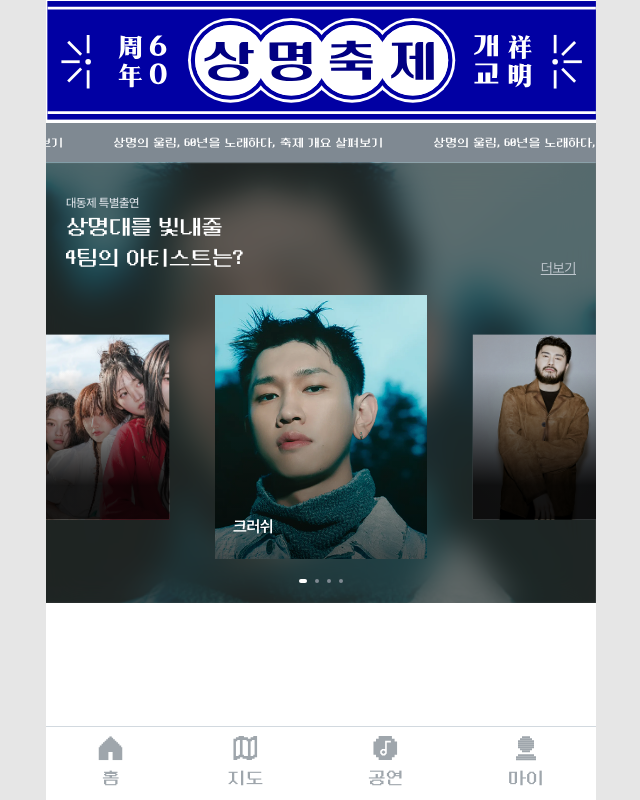
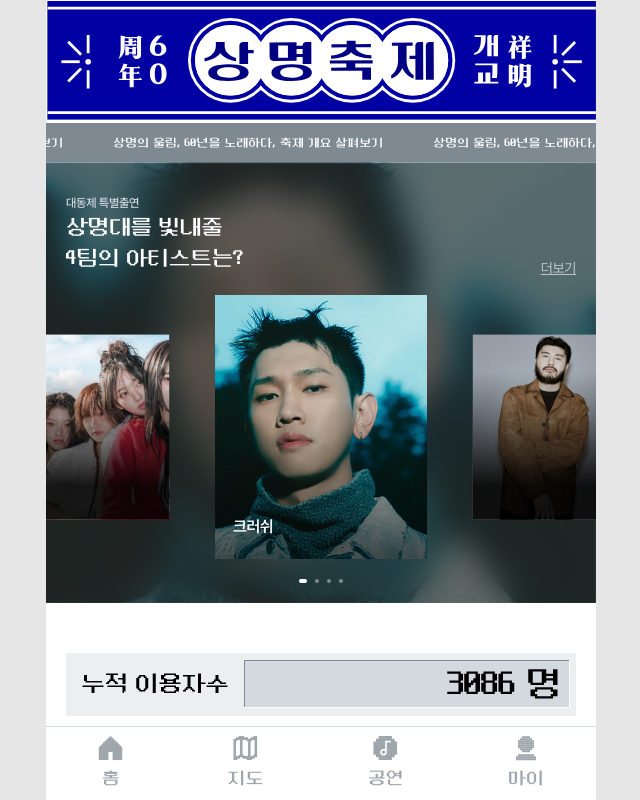
Before and after one commit to DEER-FOR-YOU/2025_DEER_FOR_YOU_FE, a React (Create React App) app: page / in a window 1280 px wide. Shown: the whole page, without its empty margins (319-959 px from the left). Built offline with nearby package versions, Linux system fonts and the light colour scheme.

Commit message:
[#7] feat: 누적이용자수 ui

```diff
--- /dev/null
+++ b/src/pages/home/Board.tsx
@@ -0,0 +1,17 @@
+import React from 'react';
+import * as S from './board.style';
+
+export default function Board() {
+  return (
+    <S.Wrapper>
+      <S.Container>
+        <S.Title>누적 이용자수</S.Title>
+        <S.NumberWrapper>
+          <S.NumberContainer>
+            <S.NumberText>3086 명</S.NumberText>
+          </S.NumberContainer>
+        </S.NumberWrapper>
+      </S.Container>
+    </S.Wrapper>
+  );
+}
--- /dev/null
+++ b/src/pages/home/board.style.ts
@@ -0,0 +1,48 @@
+import styled from '@emotion/styled';
+
+export const Wrapper = styled.div`
+  padding: 0 20px;
+  margin: 50px 0;
+`;
+
+export const Container = styled.div`
+  padding: 7.5px 6px 7.5px 15px;
+  background-color: rgb(236, 239, 240);
+  display: flex;
+  /* justify-content: space-between; */
+  align-items: center;
+  gap: 16px;
+`;
+export const Title = styled.div`
+  color: #000;
+  font-family: 'NeoDunggeunmoPro';
+  font-size: 2.4rem;
+  font-style: normal;
+  font-weight: 400;
+  line-height: 144%;
+  letter-spacing: -0.6px;
+`;
+
+export const NumberWrapper = styled.div`
+  border-bottom: 1px solid white;
+  border-right: 1px solid white;
+  flex-grow: 1;
+  background: #d2d9df;
+`;
+
+export const NumberContainer = styled.div`
+  border-left: 1px solid #7f8992;
+  border-top: 1px solid #7f8992;
+  padding: 6px 8px 4px 0;
+  background: rgb(211, 217, 223);
+  text-align: end;
+`;
+
+export const NumberText = styled.div`
+  color: #000;
+  font-family: 'NeoDunggeunmoPro';
+  font-size: 3.6rem;
+  font-style: normal;
+  font-weight: 400;
+  letter-spacing: -0.9px;
+`;
--- a/src/pages/home/index.tsx
+++ b/src/pages/home/index.tsx
@@ -2,6 +2,7 @@
 import * as S from './index.style';
 import Slogan from './Slogan';
 import Artist from './Artist';
+import Board from './Board';
 
 export default function Home() {
   return (
@@ -9,6 +10,7 @@
       <S.Banner src={banner} alt="banner" />
       <Slogan />
       <Artist />
+      <Board />
     </S.Container>
   );
 }
```
